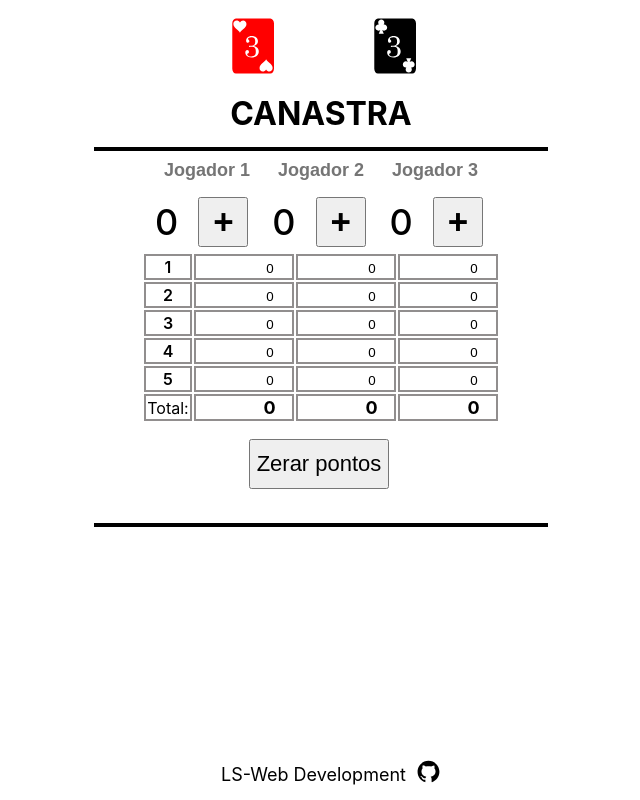
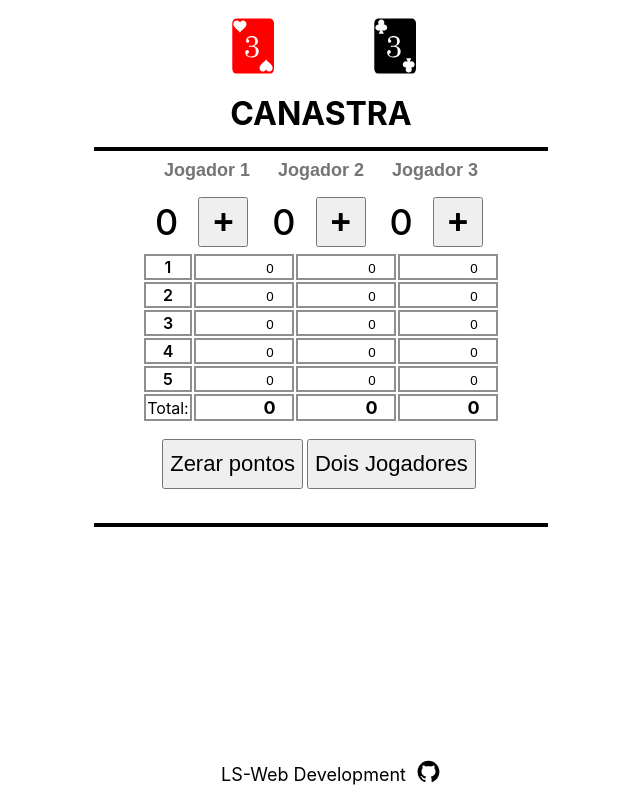
Before and after one commit to lswebdevelops/canastra, a React (Create React App) app: page / in a window 1280 px wide. Shown: the whole page, without its empty margins (319-959 px from the left). Built offline with nearby package versions, Linux system fonts and the light colour scheme.

Commit message:
adding two players option button

```diff
--- a/src/components/Table.jsx
+++ b/src/components/Table.jsx
@@ -64,6 +64,11 @@ const Table = () => {
       </table>
       <br/>
       <button className='buttonRestartPoints' onClick={resetScores}>Zerar pontos</button>
+<a
+href='https://lswebdevelops.github.io/canastra2/'>
+<button
+className='button2Players' >Dois Jogadores</button>
+</a>
     </div>
   );
 };
--- a/src/styles/Table.css
+++ b/src/styles/Table.css
@@ -50,7 +50,7 @@ table {
 
   }
 
-  .buttonRestartPoints{
+  .buttonRestartPoints, .button2Players{
 
     color: black;
     margin-right: 4px;
```
Also changed, not shown: src/App.js (+0 -7 lines).
